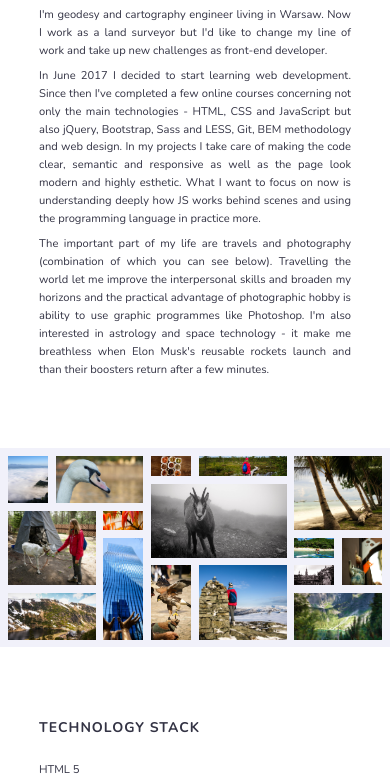
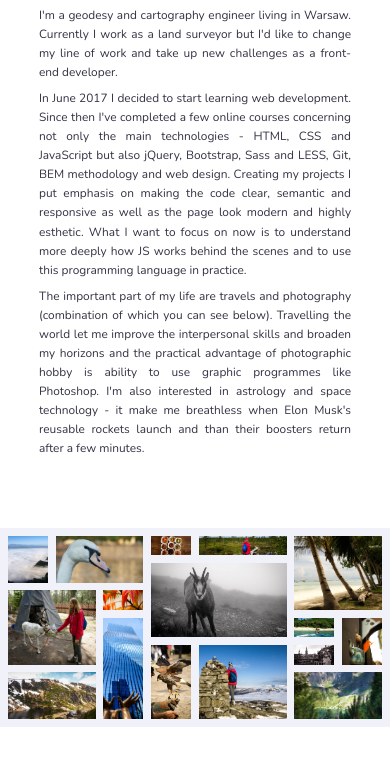
Before and after one commit to jaszczurra/jaszczurra.github.io, a website: page index.html in a window 390 px wide. Shown: the part 1118-1900 px from the top of the page. Drawn offline with nearby package versions, Linux system fonts and the light colour scheme; files whose address does not match are found by name.

Commit message:
v1 responsive

```diff
--- a/index.html
+++ b/index.html
@@ -48,17 +48,17 @@
             </figure>
             <div class="about__content">
                 <p class="about__paragraph">
-                    I'm geodesy and cartography engineer living in Warsaw.
-                    Now I work as a land surveyor but I'd like to change my
-                    line of work and take up new challenges as front-end developer.
+                    I'm a geodesy and cartography engineer living in Warsaw.
+                    Currently I work as a land surveyor but I'd like to change my
+                    line of work and take up new challenges as a front-end developer.
                 </p>
                 <p class="about__paragraph">
                     In June 2017 I decided to start learning web development. Since then
                     I've completed a few online courses concerning not only the main technologies -
                     HTML, CSS and JavaScript but also jQuery, Bootstrap, Sass and LESS, Git, BEM methodology and web design.
-                    In my projects I take care of making the code clear, semantic and responsive
-                    as well as the page look modern and highly esthetic. What I want to focus on now is understanding
-                    deeply how JS works behind scenes and using the programming language in practice more.
+                    Creating my projects I put emphasis on making the code clear, semantic and responsive
+                    as well as the page look modern and highly esthetic. What I want to focus on now is to understand more
+                    deeply how JS works behind the scenes and to use this programming language in practice.
                 </p>
                 <p class="about__paragraph">
                     The important part of my life are travels and photography (combination of which you can see below).
--- a/sass/components/_about.scss
+++ b/sass/components/_about.scss
@@ -18,6 +18,7 @@
         border-radius: 50%;
         margin-right: 10rem;
         margin-bottom: 4rem;
+        margin-top: 3rem;
         overflow: hidden; //FIXED IMAGE SHAPE DURING THE TRANSITION IN CHROME
         position: relative;
 
@@ -43,7 +44,7 @@
     }
 
     &__content {
-        font-size: 1.6rem;
+        font-size: 1.7rem;
         text-align: justify;
     }
 
```
Also changed, not shown: css/style.css.
